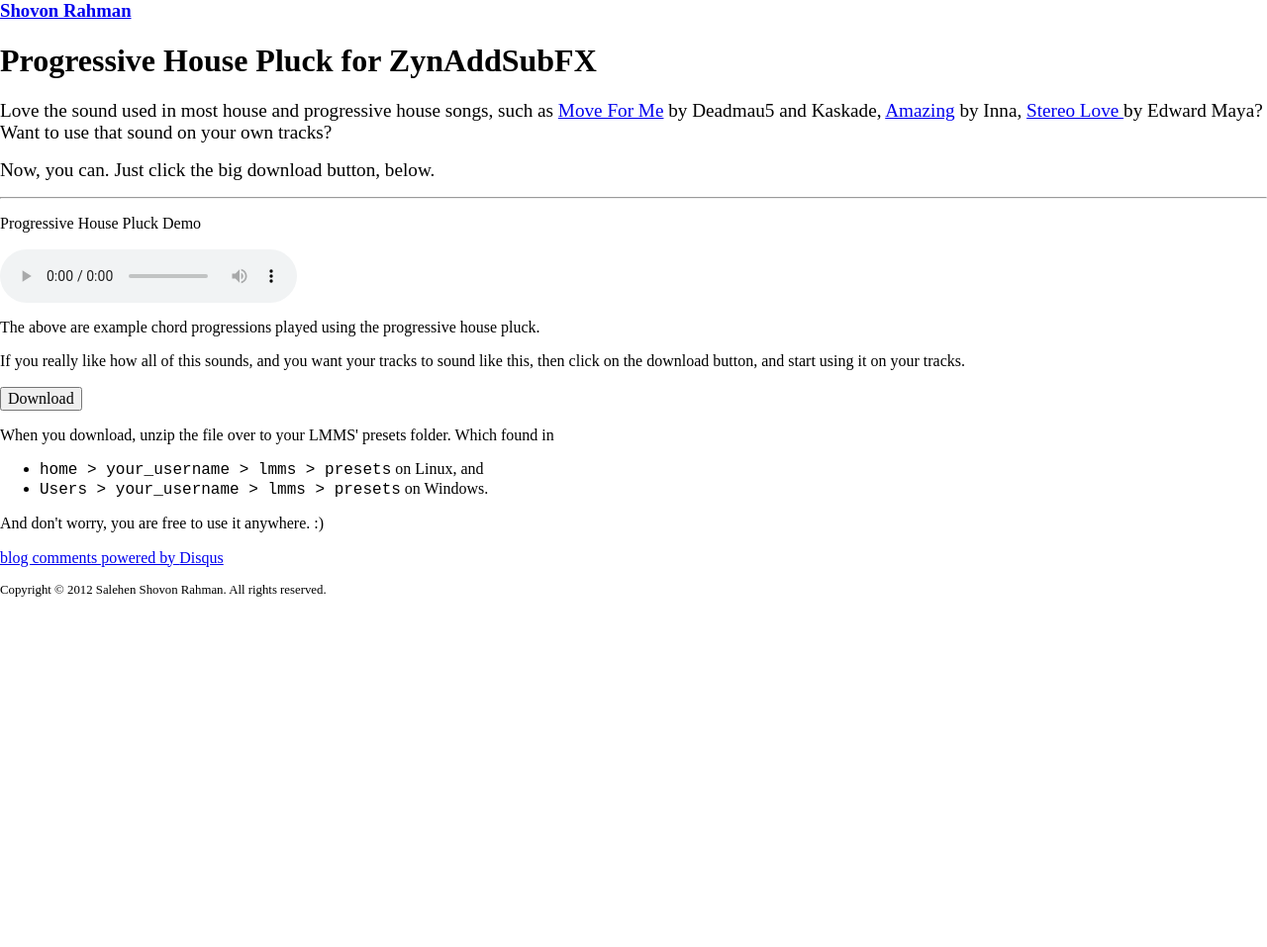
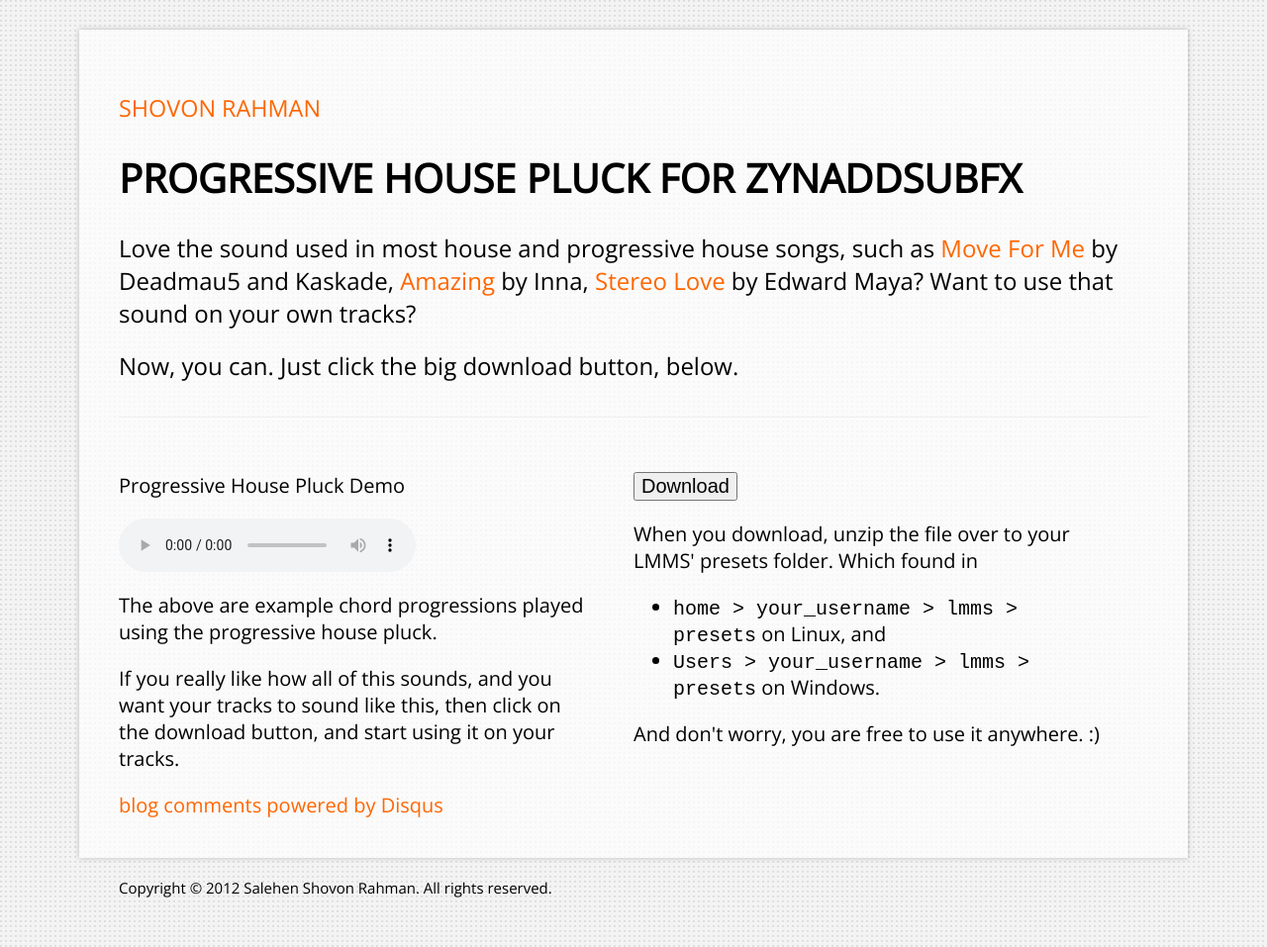
Before and after one commit to shovon/old-site, a Jekyll site: the page built from proghousepluck/index.html, in a window 1280 px wide. Shown: the whole page at 99% size. Built offline with Jekyll 4.4.1, drawn with Linux system fonts in a browser that asks for light colours; nearby versions of some CDN libraries; library files that are not in the unit come from our copies; comment, search, counter and statistics services are not loaded; before the commit the page ends 900 px from its top, so only the background shows below that.

Commit message:
Changed the uri for grabbing remote content.

```diff
--- a/_layouts/default.html
+++ b/_layouts/default.html
@@ -11,8 +11,8 @@
 		<meta name="viewport" content="width=device-width">
 
 		<link href='http://fonts.googleapis.com/css?family=Open+Sans:300' rel='stylesheet' type='text/css'>
-		<link rel="stylesheet" href="css/normalize.css">
-		<link rel="stylesheet" href="css/style.css">
+		<link rel="stylesheet" href="/css/normalize.css">
+		<link rel="stylesheet" href="/css/style.css">
 
 		<script type="text/javascript">
 
```
